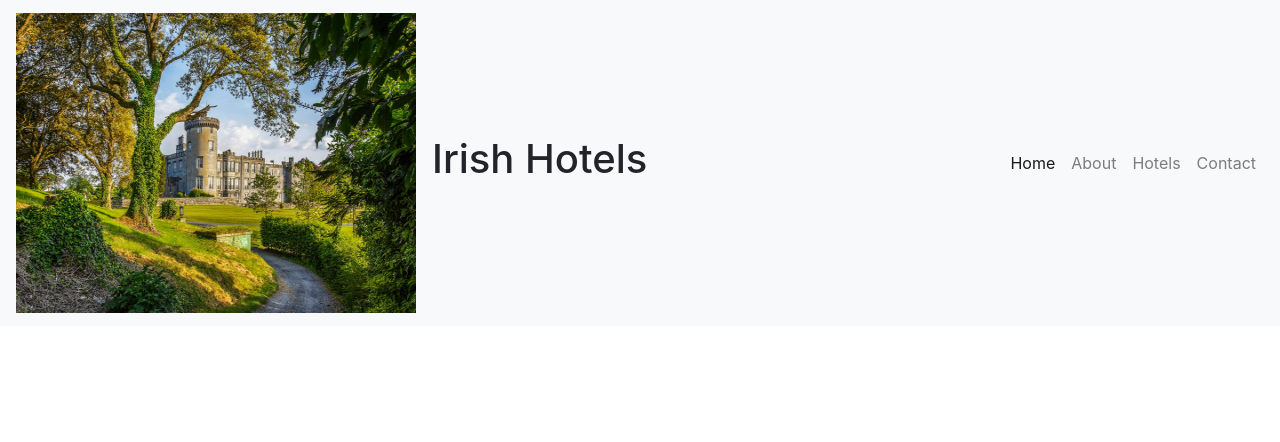
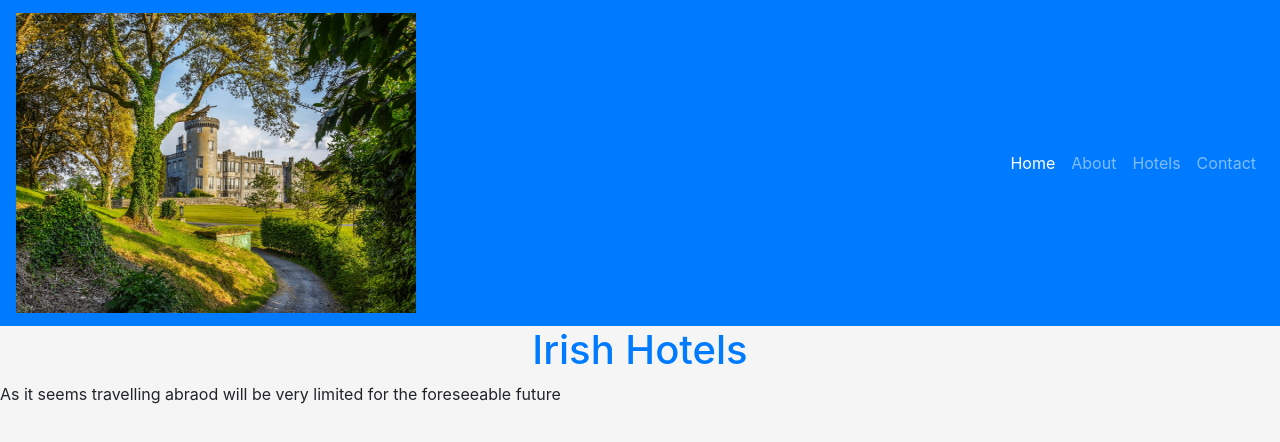
Before and after one commit to Code-Institute-Submissions/Irish-Hotels, a plain HTML site: page index.html in a window 1280 px wide. Drawn offline with nearby package versions, Linux system fonts and the light colour scheme.

Commit message:
add color to navbar and h1 to body

```diff
--- /dev/null
+++ b/assets/css/style.css
@@ -0,0 +1,13 @@
+/* --- Home-page ---*/
+
+body{
+    background-color:whitesmoke;
+
+}
+
+
+body h1{
+    text-align: center;
+    color:#007bff;
+
+}
--- a/index.html
+++ b/index.html
@@ -2,24 +2,23 @@
 <html lang="en">
 <head>
 <meta charset="UTF-8">
-<meta name="viewport" content="width=device-width, initial-scale=1.0">
-<meta http-equiv="X-UA-Compatible" content="ie=edge">
+<meta name="viewport" content="width=device-width, initial-scale=1.0"/>
+<meta http-equiv="X-UA-Compatible" content="ie=edge"/>
 <meta name="Irish Hotels" content="Hotels for people to use while holidaying in Ireland "/>
-<link rel="stylesheet" href="https://cdnjs.cloudflare.com/ajax/libs/twitter-bootstrap/4.5.2/css/bootstrap.min.css">
-<link rel="stylesheet" href="https://cdnjs.cloudflare.com/ajax/libs/font-awesome/5.15.0/css/all.min.css">
-<link rel="stylesheet" href="assets/css/style.css">
+<link rel="stylesheet" href="https://cdnjs.cloudflare.com/ajax/libs/twitter-bootstrap/4.5.2/css/bootstrap.min.css"/>
+<link rel="stylesheet" href="https://cdnjs.cloudflare.com/ajax/libs/font-awesome/5.15.0/css/all.min.css"/>
+<link rel="stylesheet" href="assets/css/style.css"/>
 <title>Irish Hotels</title>
 </head>
 <body>
 
        <!-- Bootstrap nav -->
-     <nav class="navbar navbar-expand-lg navbar-light bg-light">
+     <nav class="navbar navbar-expand-lg navbar-dark bg-primary">
   <a class="navbar-brand" href="index.html">
-  <img src="assets/images/Irish hotels logo.jpg" width="400" height="300" alt="images of irish hotels"></a><!-- logo image fodors.com -->
+  <img src="assets/images/Irish hotels logo.jpg" width="400" height="300" alt="images of irish hotel"></a><!-- logo image fodors.com -->
   <button class="navbar-toggler" type="button" data-toggle="collapse" data-target="#navbarNav" aria-controls="navbarNav" aria-expanded="false" aria-label="Toggle navigation">
     <span class="navbar-toggler-icon"></span>
   </button>
-  <h1>Irish Hotels</h1>
   <div class="collapse navbar-collapse" id="navbarNav">
     <ul class="navbar-nav ml-auto">
       <li class="nav-item active">
@@ -40,6 +39,10 @@
 </nav>
 <!-- Bootstrap nav -->
 
+<h1>Irish Hotels</h1>
+
+<p>As it seems travelling abraod will be very limited for the foreseeable future </p>
+
 
 
 
```
